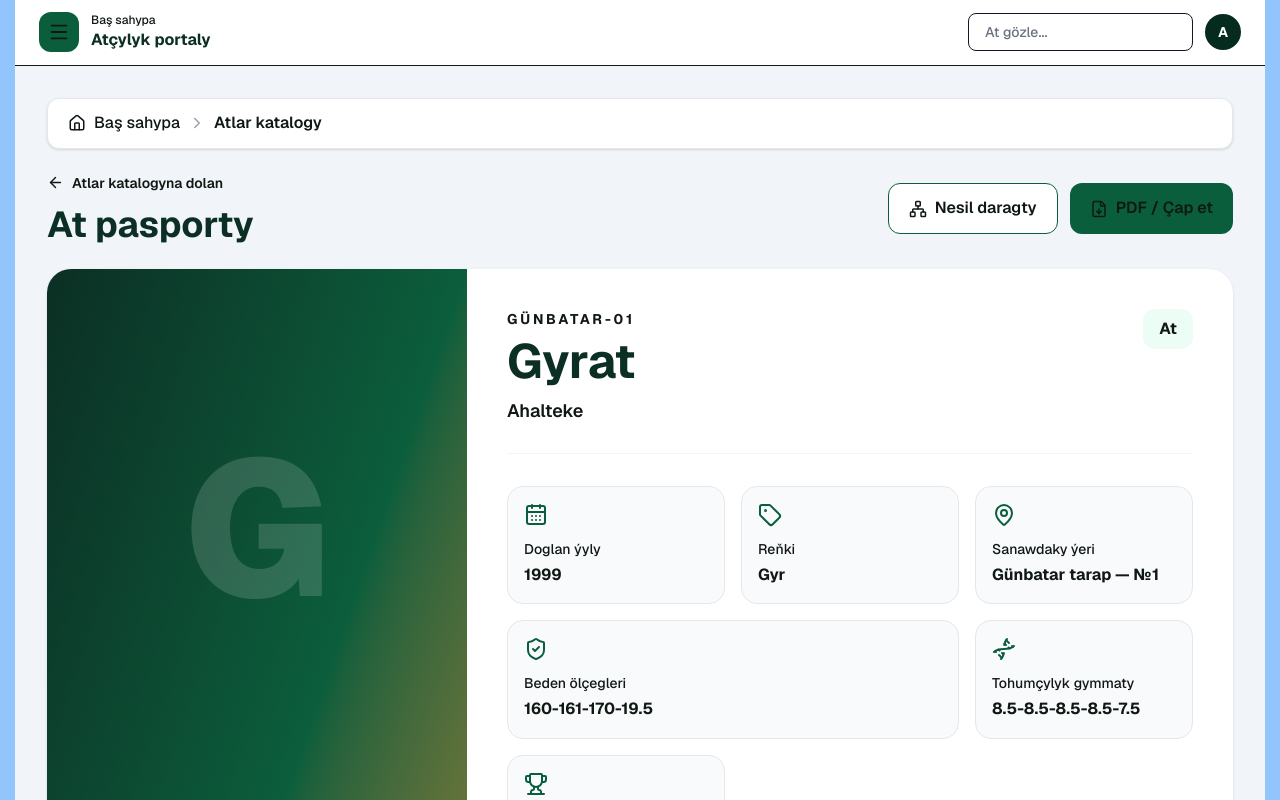
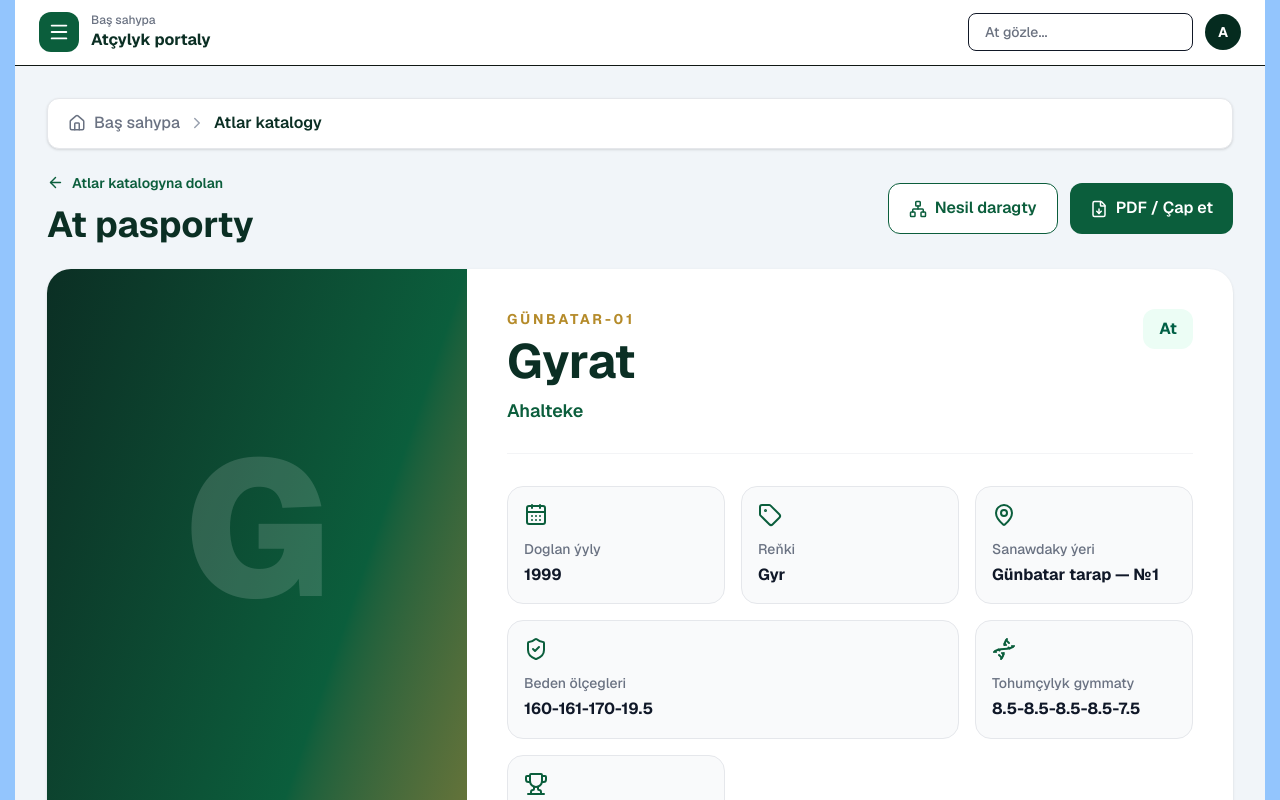
Before and after one commit to Stoun05/horse-portal-v2, a Next.js app: page /atlar/gunbatar-01-gyrat in a window 1280 px wide. Shown: the top 800 px of the page. Built offline with nearby package versions, Linux system fonts and the light colour scheme.

Commit message:
Fix horse navigation and text contrast
* Fix links and text contrast in app/atlar/[id]/page.tsx

* Fix links and text contrast in components/HeroSection.tsx

* Fix links and text contrast in app/nesil/page.tsx

* Fix links and text contrast in app/globals.css

```diff
--- a/app/atlar/[id]/page.tsx
+++ b/app/atlar/[id]/page.tsx
@@ -78,7 +78,7 @@ function HorseProfile({ horse }: { horse: Horse }) {
           <h1 className="text-3xl font-bold text-[#0b2f24] lg:text-4xl">At pasporty</h1>
         </div>
         <div className="flex flex-wrap gap-3">
-          <Link href="/nesil" className="inline-flex items-center gap-2 rounded-xl border border-[#0b5e3c] bg-white px-5 py-3 font-semibold text-[#0b5e3c] hover:bg-emerald-50">
+          <Link href={`/nesil?horse=${encodeURIComponent(horse.id)}`} className="inline-flex items-center gap-2 rounded-xl border border-[#0b5e3c] bg-white px-5 py-3 font-semibold text-[#0b5e3c] hover:bg-emerald-50">
             <Network size={18} /> Nesil daragty
           </Link>
           <button type="button" onClick={() => window.print()} className="inline-flex items-center gap-2 rounded-xl bg-[#0b5e3c] px-5 py-3 font-semibold text-white hover:bg-[#08462d]">
--- a/app/globals.css
+++ b/app/globals.css
@@ -28,7 +28,6 @@ body {
   -webkit-font-smoothing: antialiased;
 }
 
-p, span, td, th, label, input, select, button, a { color: inherit; }
 table { color: #111827; }
 th { color: #26352e; font-weight: 800; }
 td { font-weight: 550; }
--- a/app/nesil/page.tsx
+++ b/app/nesil/page.tsx
@@ -132,7 +132,7 @@ export default function NesilPage() {
 }
 
 function HorseSummary({horse}:{horse:Horse}) { return <section className="grid gap-5 rounded-2xl border border-[#dfe7e2] bg-white p-6 shadow-sm lg:grid-cols-[1fr_auto]"><div className="flex items-center gap-5"><div className="flex h-24 w-24 shrink-0 items-center justify-center rounded-full bg-gradient-to-br from-[#0b5e3c] to-[#c59a3b] text-4xl font-black text-white">{horse.name[0]}</div><div><div className="flex flex-wrap items-center gap-3"><h2 className="text-3xl font-black text-[#10261d]">{horse.name}</h2><span className="rounded-lg bg-emerald-100 px-3 py-1 text-sm font-extrabold text-emerald-900">{horse.breed}</span></div><p className="mt-2 font-bold text-[#26352e]">{horse.sex} · {horse.year} · {horse.color}</p><p className="mt-1 font-semibold text-[#53645b]">ID: {horse.code} · {horse.lineage}</p></div></div><div className="flex items-center gap-4 rounded-xl bg-amber-50 px-5 py-4 text-amber-900"><Trophy className="text-amber-600"/><div><p className="font-black">{horse.champion?"Çempion at":horse.horseClass||"Naýbaşy"}</p><p className="font-semibold">Tohumçylyk: {horse.breedingValue||"—"}</p></div><Link href={`/atlar/${horse.id}`} className="rounded-lg bg-white p-2 shadow print:hidden" title="Pasportyny aç"><ExternalLink size={18}/></Link></div></section> }
-function MainCard({horse}:{horse:Horse}) { return <div className="w-full rounded-2xl border-2 border-[#07553a] bg-[#07553a] p-5 text-white shadow-xl"><div className="mb-3 flex h-16 w-16 items-center justify-center rounded-full bg-white/20 text-3xl">🐎</div><h3 className="text-2xl font-black">{horse.name}</h3><p className="font-bold">{horse.breed}</p><p className="mt-3 text-sm font-semibold">{horse.year} · {horse.color}</p><p className="text-sm font-semibold">{horse.code}</p></div> }
+function MainCard({horse}:{horse:Horse}) { return <Link href={`/atlar/${horse.id}`} title={`${horse.name} — pasportyny aç`} className="block w-full rounded-2xl border-2 border-[#07553a] bg-[#07553a] p-5 text-white shadow-xl transition hover:-translate-y-1 hover:bg-[#043d2a] hover:shadow-2xl"><div className="mb-3 flex h-16 w-16 items-center justify-center rounded-full bg-white/20 text-3xl">🐎</div><h3 className="text-2xl font-black text-white">{horse.name}</h3><p className="font-bold text-white">{horse.breed}</p><p className="mt-3 text-sm font-semibold text-white">{horse.year} · {horse.color}</p><p className="text-sm font-semibold text-white">{horse.code}</p><span className="mt-3 block text-xs font-black text-emerald-100">Pasportyna geçmek üçin bas →</span></Link> }
 function RelativeCard({node,compact,onClick}:{node:TreeNode;compact:boolean;onClick:()=>void}) { const male=node.sex==="male"; const available=Boolean(node.horseId); return <button type="button" onClick={onClick} disabled={!available} title={available?`${node.name} atly aty saýla`:"Bu at katalogda ýok"} className={`${male?"border-sky-300 bg-sky-50":"border-rose-200 bg-rose-50"} w-full rounded-xl border-2 text-left shadow-sm ${compact?"px-3 py-2":"p-4"} ${available?"cursor-pointer hover:-translate-y-1 hover:border-[#07553a] hover:shadow-lg":"cursor-default opacity-90"}`}><div className="flex items-center gap-3"><span className={`${male?"text-sky-700":"text-rose-600"} text-xl font-black`}>{male?"♂":"♀"}</span><div className="min-w-0"><h3 className={`${compact?"text-base":"text-xl"} truncate font-black text-[#15251e]`}>{node.name}</h3><p className="line-clamp-2 text-xs font-semibold text-[#526159]">{node.detail}</p>{available&&<span className="mt-1 block text-xs font-black text-[#07553a]">Saýlamak üçin bas</span>}</div></div></button> }
 function Tool({onClick,icon,label}:{onClick:()=>void;icon:React.ReactNode;label:string}) { return <button onClick={onClick} title={label} className="inline-flex items-center gap-2 rounded-lg border-2 border-[#d9e2dd] bg-white px-3 py-2 font-black hover:bg-emerald-50">{icon}<span className="hidden sm:inline">{label}</span></button> }
 function Legend({color,label}:{color:string;label:string}) { return <span className="flex items-center gap-2"><i className={`h-4 w-4 rounded-full border ${color}`}/>{label}</span> }
--- a/components/HeroSection.tsx
+++ b/components/HeroSection.tsx
@@ -13,7 +13,7 @@ export default function HeroSection() {
   return (
     <section className="relative min-h-[720px] overflow-hidden rounded-3xl shadow-2xl md:min-h-[850px]">
       <img src="/horse-hero.png" alt="Ahalteke bedewi" className="absolute inset-0 h-full w-full object-cover" />
-      <div className="absolute inset-0 bg-gradient-to-r from-black/70 via-black/35 to-transparent" />
+      <div className="absolute inset-0 bg-gradient-to-r from-black/85 via-black/55 to-black/10" />
       <div className="relative z-10 flex min-h-[720px] flex-col justify-between p-6 md:min-h-[850px] md:p-16">
         <div>
           <p className="mb-6 font-semibold uppercase tracking-wider text-yellow-300">Sanly atçylyk — geljegiň ugry</p>
```
